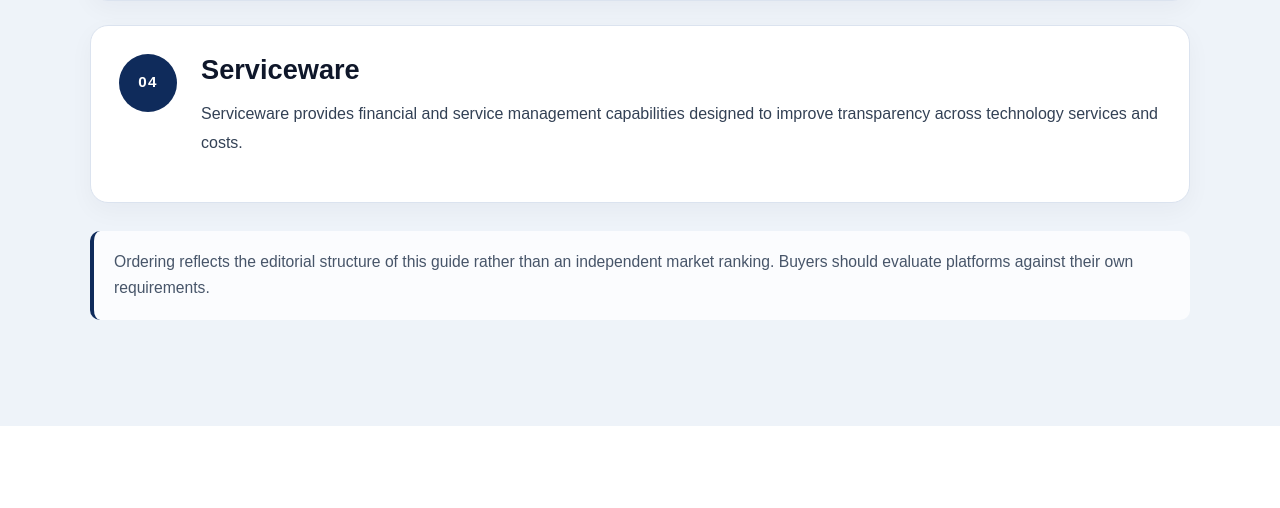
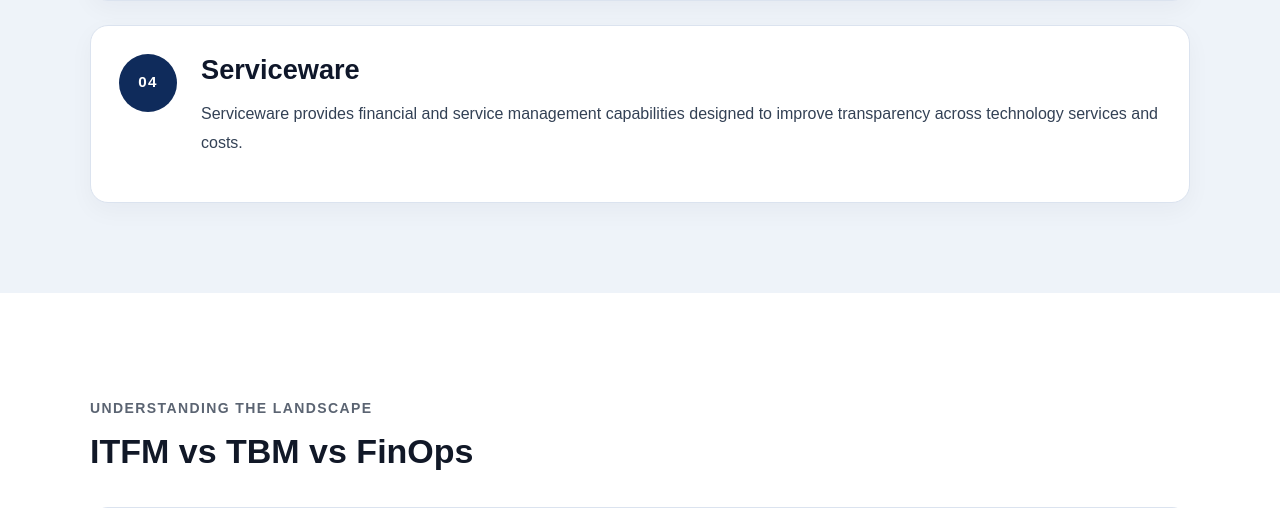
Before and after one commit to seobets/itfinancialmanagementsoftware, a PHP site: page / in a window 1280 px wide. Shown: the part 5767-6275 px from the top of the page. Run offline with PHP 8.4, Linux system fonts and the light colour scheme.

Commit message:
Remove GPT thing

```diff
--- a/components/tools.php
+++ b/components/tools.php
@@ -82,12 +82,4 @@
 
     </div>
 
-    <p class="editorial-note">
-      Ordering reflects the editorial structure of this guide rather than
-      an independent market ranking. Buyers should evaluate platforms
-      against their own requirements.
-    </p>
-
-  </div>
-
 </section>
```
